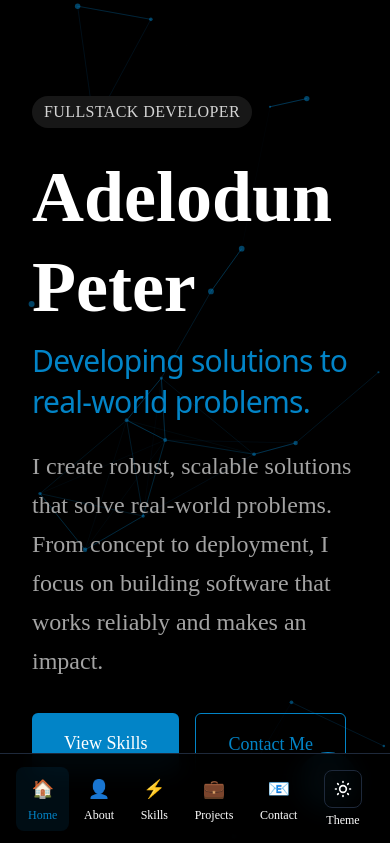
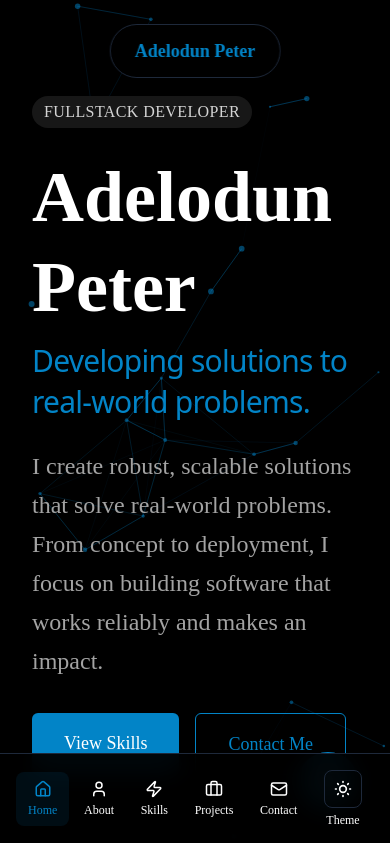
Before and after one commit to Adelodunpeter25/portfolio, a React (Vite) app: page / in a window 390 px wide. Shown: the top 843 px of the page. Built offline with nearby package versions, Linux system fonts and the light colour scheme; a web font is replaced by a local one.

Commit message:
Replace emojis with Lucide icons and show pill navbar on mobile with name only

```diff
--- a/package.json
+++ b/package.json
@@ -10,6 +10,7 @@
     "preview": "vite preview"
   },
   "dependencies": {
+    "lucide-react": "^0.553.0",
     "react": "^19.1.1",
     "react-dom": "^19.1.1",
     "react-router-dom": "^7.9.3",
--- a/src/components/DesktopNavbar.tsx
+++ b/src/components/DesktopNavbar.tsx
@@ -33,8 +33,15 @@ export default function DesktopNavbar() {
   }, []);
 
   return (
-    <nav className="fixed top-6 left-1/2 transform -translate-x-1/2 z-50 hidden md:block">
+    <nav className="fixed top-6 left-1/2 transform -translate-x-1/2 z-50">
       <div className="bg-black/90 backdrop-blur-md border border-border-dark rounded-full px-6 py-3 flex items-center gap-6">
+        {/* Mobile: Show only name */}
+        <div className="md:hidden">
+          <a href="#home" className="text-lg font-bold text-primary">Adelodun Peter</a>
+        </div>
+
+        {/* Desktop: Show full navigation */}
+        <div className="hidden md:flex items-center gap-6">
           {navLinks.map(({ name, href }) => (
             <a
               key={href}
@@ -52,6 +59,7 @@ export default function DesktopNavbar() {
             <ThemeToggle />
           </div>
         </div>
+      </div>
     </nav>
   );
 }
--- a/src/components/MobileBottomBar.tsx
+++ b/src/components/MobileBottomBar.tsx
@@ -1,12 +1,13 @@
 import { useState, useEffect } from 'react';
+import { Home, User, Zap, Briefcase, Mail } from 'lucide-react';
 import ThemeToggle from './ThemeToggle';
 
 const navLinks = [
-  { name: 'Home', href: '#home', icon: '🏠' },
-  { name: 'About', href: '#about', icon: '👤' },
-  { name: 'Skills', href: '#skills', icon: '⚡' },
-  { name: 'Projects', href: '#projects', icon: '💼' },
-  { name: 'Contact', href: '#contact', icon: '📧' },
+  { name: 'Home', href: '#home', Icon: Home },
+  { name: 'About', href: '#about', Icon: User },
+  { name: 'Skills', href: '#skills', Icon: Zap },
+  { name: 'Projects', href: '#projects', Icon: Briefcase },
+  { name: 'Contact', href: '#contact', Icon: Mail },
 ];
 
 export default function MobileBottomBar() {
@@ -36,7 +37,7 @@ export default function MobileBottomBar() {
     <nav className="fixed bottom-0 left-0 right-0 z-50 md:hidden">
       <div className="bg-black/95 backdrop-blur-md border-t border-border-dark px-4 py-2">
         <div className="flex items-center justify-between max-w-sm mx-auto">
-          {navLinks.map(({ name, href, icon }) => (
+          {navLinks.map(({ name, href, Icon }) => (
             <a
               key={href}
               href={href}
@@ -46,7 +47,7 @@ export default function MobileBottomBar() {
                   : 'text-white hover:text-primary'
               }`}
             >
-              <span className="text-lg mb-1">{icon}</span>
+              <Icon size={18} className="mb-1" />
               <span className="text-xs">{name}</span>
             </a>
           ))}
```
Also changed, not shown: 1 other file (tests, documents, lock files or other folders). Lines whose indentation alone changed are shown as unchanged.
